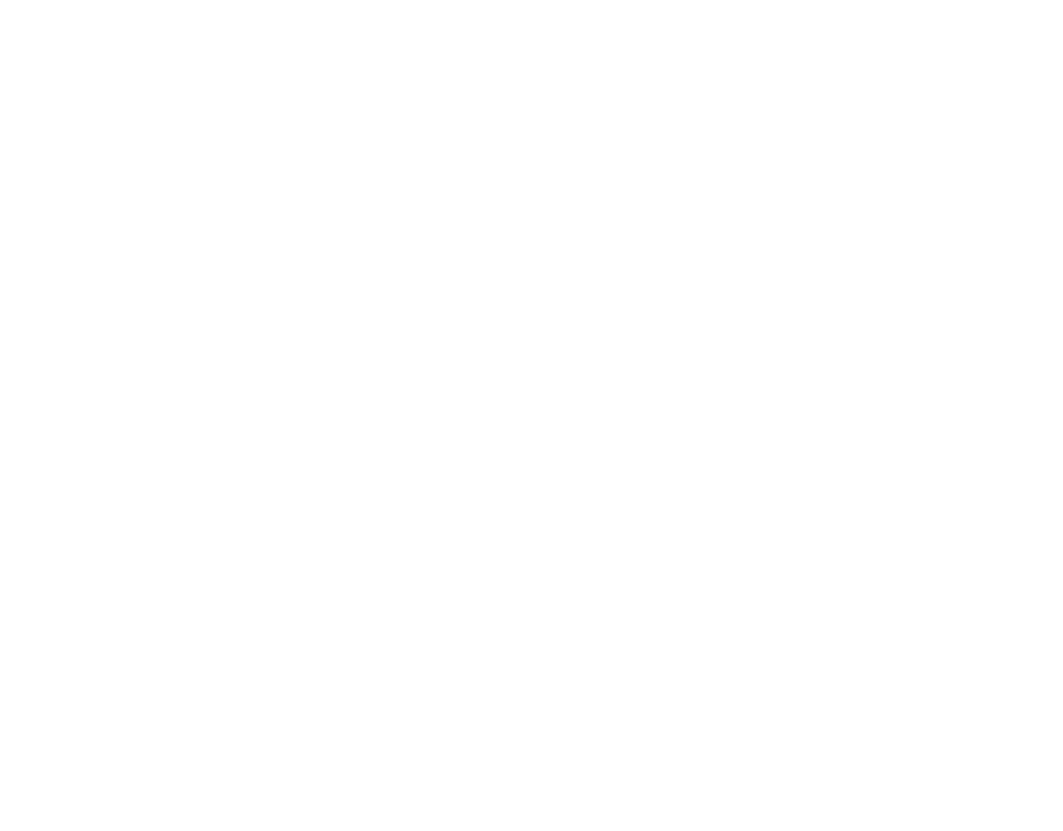
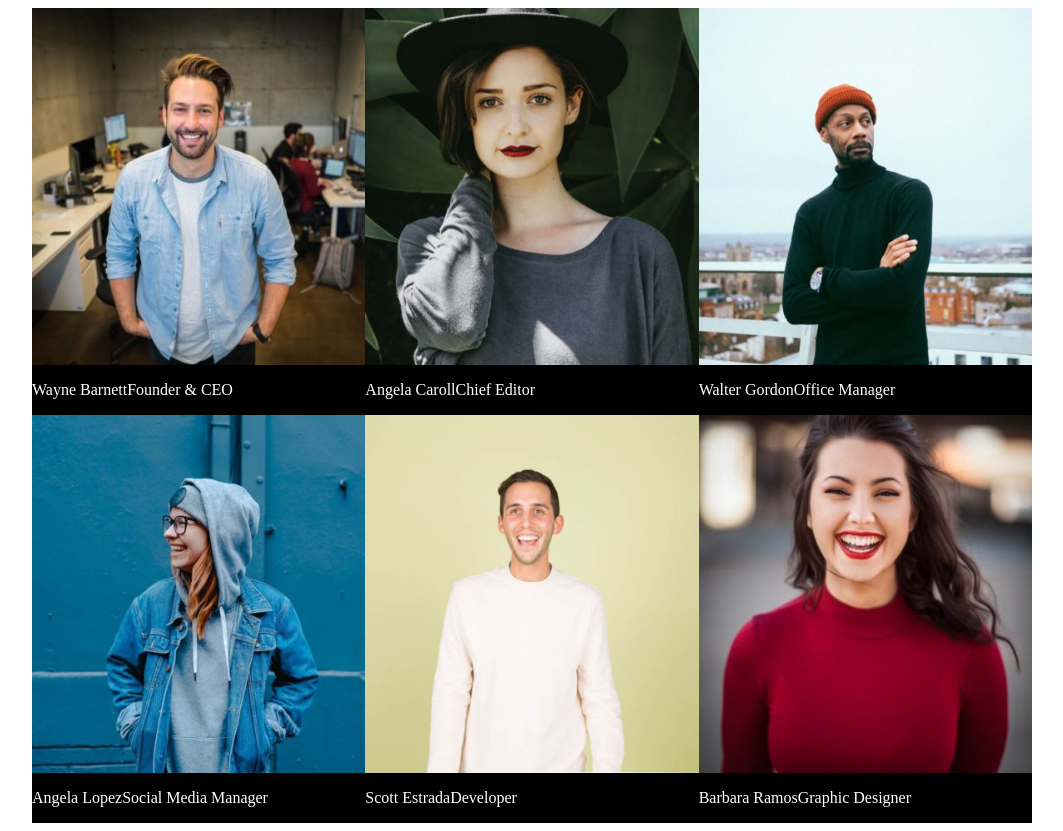
Before and after one commit to MatteoNeri99/js-our-team, a plain HTML site: page index.html in a window 1280 px wide. Shown: the whole page, without its empty margins (108-1171 px from the left). Before the commit the page ends 800 px from the top, so only its background shows below. Drawn offline with Linux system fonts and the light colour scheme.

Commit message:
creato ciclo for che aggiunge article>img,p,p con all'interno valori delle keyword

```diff
--- a/script/script.js
+++ b/script/script.js
@@ -1,7 +1,4 @@
-const containerDiv=document.querySelector("div.container");
-
-const articleEl = document.createElement("article");
-
+const containerDiv= document.querySelector("div.container");
 
 const team=[
     {
@@ -61,6 +58,31 @@
 ];
 
 
+
+
+
 for (let index=0; index<team.length; index++){
-    console.log(team[index])
+    const articleEl = document.createElement("article");
+
+    const imgEl= document.createElement("img");
+
+
+    const pEl= document.createElement("p");
+
+    let img=team[index].foto;
+
+   containerDiv.appendChild(articleEl);
+
+
+   articleEl.appendChild(imgEl);
+
+   articleEl.appendChild(pEl);
+
+    pEl.append(team[index].nome , team[index].ruolo);
+
+   imgEl.setAttribute("src","./img/" + img);
+
+   console.log(team[index].foto)
+
+
 }
--- a/style/style.css
+++ b/style/style.css
@@ -1,3 +1,18 @@
 div.container{
-    background-color: brown;
+    background-color: antiquewhite;
+    max-width: 1000px;
+    margin: 0 auto;
+    display: flex;
+    justify-content:space-between;
+    flex-wrap: wrap;
 }
+
+div.container article{
+    display: flex;
+    flex-direction: column;
+    justify-content: center;
+    background-color: black;
+    color: white;
+    width: calc(100% / 3);
+    margin-bottom: 3rem  0;
+}
```
Also changed, not shown: img/angela-caroll-chief-editor.jpg (added), img/angela-lopez-social-media-manager.jpg (added), img/barbara-ramos-graphic-designer.jpg (added), img/scott-estrada-developer.jpg (added), img/walter-gordon-office-manager.jpg (added), img/wayne-barnett-founder-ceo.jpg (added).
